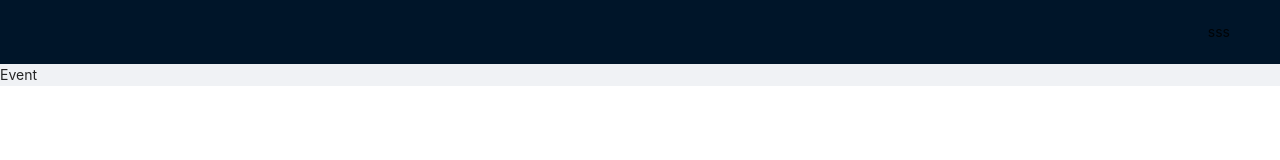
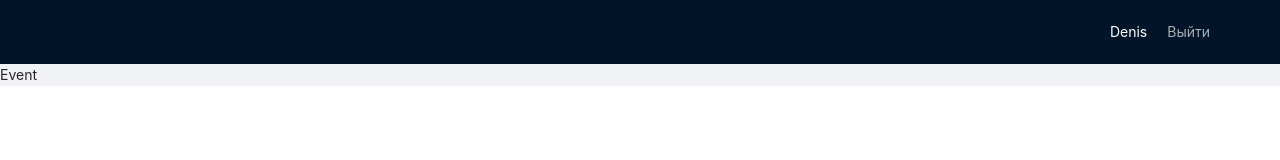
Before and after one commit to Zigomaticus/react-redux-ts-middle, a React (Create React App) app: page / in a window 1280 px wide. Shown: the top 160 px of the page. Built offline with nearby package versions, Linux system fonts and the light colour scheme.

Commit message:
work work

```diff
--- a/src/components/Navbar.tsx
+++ b/src/components/Navbar.tsx
@@ -1,11 +1,32 @@
-import { Row } from "antd";
+import { Menu, Row } from "antd";
 import { Header } from "antd/lib/layout/layout";
 import React, { FC } from "react";
+import { useNavigate } from "react-router-dom";
 
 const Navbar: FC = () => {
+  const navigate = useNavigate();
+  const auth = true;
+
   return (
     <Header>
-      <Row justify="end">sss</Row>
+      <Row justify="end">
+        {auth ? (
+          <>
+            <div style={{ color: "white" }}>Denis</div>
+            <Menu theme="dark" mode="horizontal" selectable={false}>
+              <Menu.Item onClick={() => console.log("Exit")} key={1}>
+                Выйти
+              </Menu.Item>
+            </Menu>
+          </>
+        ) : (
+          <Menu theme="dark" mode="horizontal" selectable={false}>
+            <Menu.Item onClick={() => navigate("/login")} key={1}>
+              Логин
+            </Menu.Item>
+          </Menu>
+        )}
+      </Row>
     </Header>
   );
 };
```
